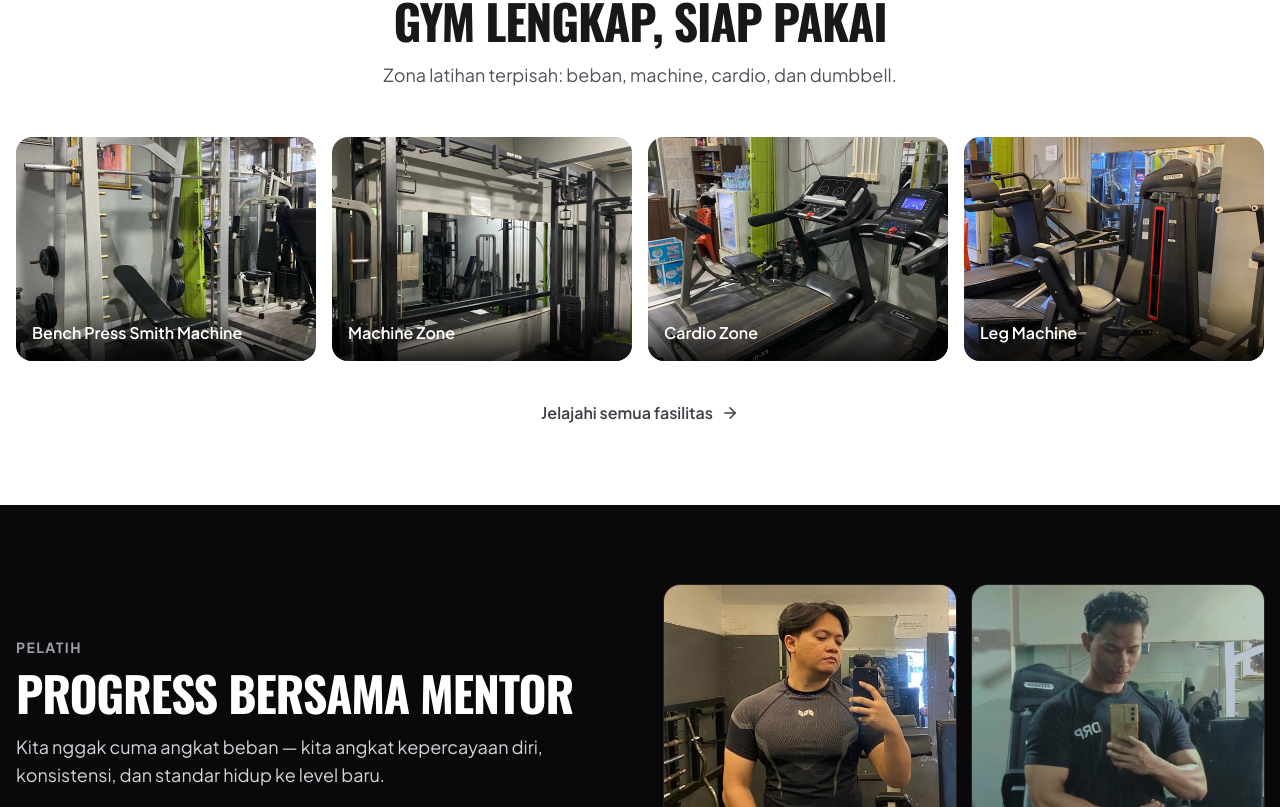
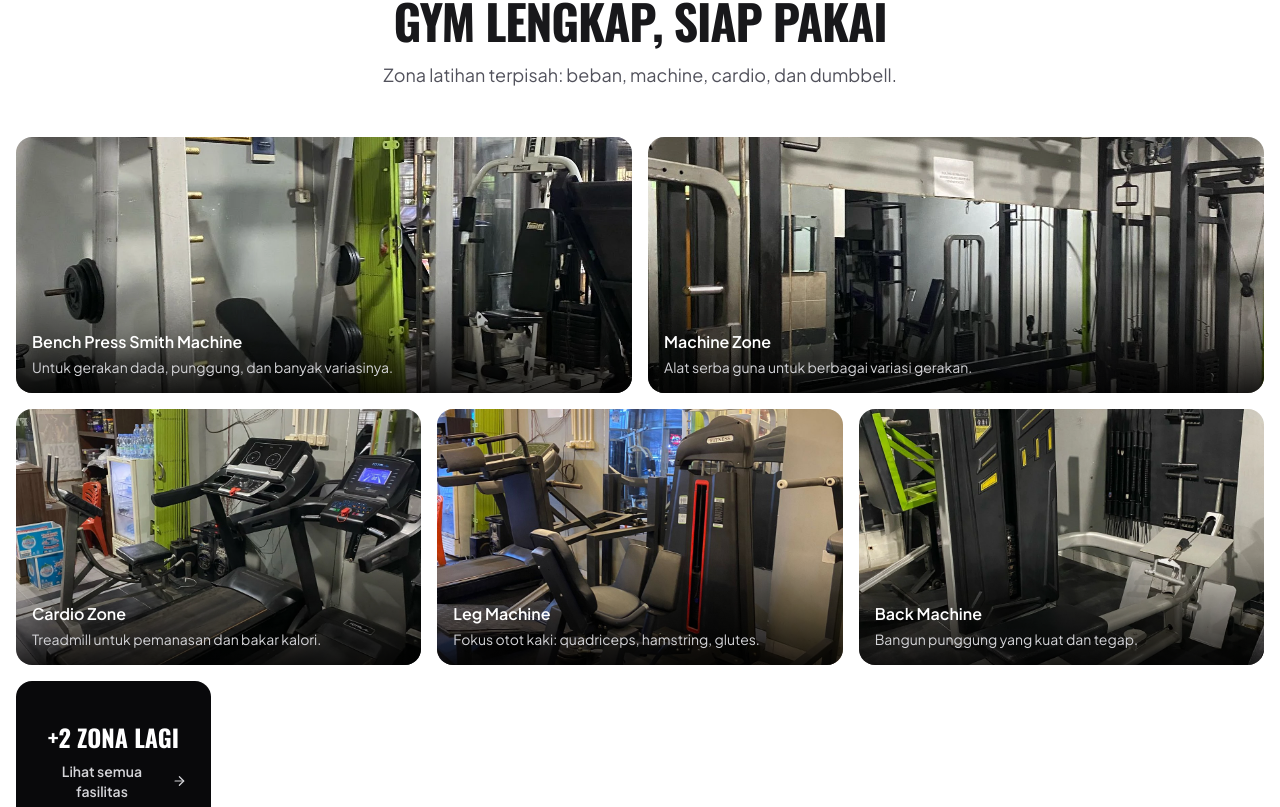
Before and after one commit to Reihannnn/drp-fitness, a Next.js app: page / in a window 1280 px wide. Shown: the part 1973-2780 px from the top of the page. Built offline with nearby package versions, Linux system fonts and the light colour scheme.

Commit message:
Unify facility cards with in-image descriptions, varied home grid

```diff
--- a/app/fasilitas/page.jsx
+++ b/app/fasilitas/page.jsx
@@ -1,5 +1,5 @@
-import Image from "next/image";
 import SectionHeading from "@/components/SectionHeading";
+import FacilityCard from "@/components/FacilityCard";
 import WhatsAppCTA from "@/components/WhatsAppCTA";
 import { facilities } from "@/data/site";
 
@@ -21,26 +21,7 @@ export default function FasilitasPage() {
         />
         <div className="mt-12 grid grid-cols-2 gap-4 lg:grid-cols-4">
           {facilities.map((f) => (
-            <article
-              key={f.title}
-              className={`relative overflow-hidden rounded-2xl ${
-                f.span ? "col-span-2 row-span-2" : ""
-              }`}
-            >
-              <Image
-                src={f.src}
-                alt={`${f.title} di DRP Fitness Gym Cibitung — ${f.desc}`}
-                width={f.span ? 800 : 400}
-                height={f.span ? 600 : 300}
-                loading="lazy"
-                sizes="(max-width: 768px) 50vw, 25vw"
-                className={`w-full object-cover ${f.span ? "h-80 lg:h-full lg:min-h-[420px]" : "h-52"}`}
-              />
-              <div className="absolute inset-x-0 bottom-0 bg-gradient-to-t from-black/85 to-transparent p-4">
-                <h2 className="font-semibold text-white md:text-lg">{f.title}</h2>
-                <p className="mt-1 text-sm text-zinc-300">{f.desc}</p>
-              </div>
-            </article>
+            <FacilityCard key={f.title} facility={f} TitleTag="h2" />
           ))}
         </div>
         <div className="mt-12 text-center">
--- a/app/page.jsx
+++ b/app/page.jsx
@@ -9,6 +9,7 @@ import {
   Clock,
 } from "lucide-react";
 import SectionHeading from "@/components/SectionHeading";
+import FacilityCard from "@/components/FacilityCard";
 import PriceCard from "@/components/PriceCard";
 import WhatsAppCTA from "@/components/WhatsAppCTA";
 import {
@@ -130,32 +131,27 @@ export default function Home() {
             title="Gym Lengkap, Siap Pakai"
             description="Zona latihan terpisah: beban, machine, cardio, dan dumbbell."
           />
-          <div className="mt-12 grid grid-cols-2 gap-4 lg:grid-cols-4">
-            {facilities.slice(0, 4).map((f) => (
-              <article
+          <div className="mt-12 grid grid-cols-2 gap-4 lg:grid-cols-6">
+            {facilities.slice(0, 5).map((f, i) => (
+              <FacilityCard
                 key={f.title}
-                className="relative overflow-hidden rounded-2xl"
-              >
-                <Image
-                  src={f.src}
-                  alt={`${f.title} di DRP Fitness Gym Cibitung`}
-                  width={400}
-                  height={300}
-                  loading="lazy"
-                  className="h-56 w-full object-cover"
-                />
-                <div className="absolute inset-x-0 bottom-0 bg-gradient-to-t from-black/80 to-transparent p-4">
-                  <h3 className="font-semibold text-white">{f.title}</h3>
-                </div>
-              </article>
+                facility={f}
+                imgClass="h-56 lg:h-64"
+                className={
+                  i < 2 ? "lg:col-span-3" : "lg:col-span-2"
+                }
+              />
             ))}
-          </div>
-          <div className="mt-10 text-center">
             <Link
               href="/fasilitas"
-              className="inline-flex items-center gap-2 font-semibold text-zinc-700 hover:text-zinc-950"
+              className="flex min-h-40 flex-col items-center justify-center gap-2 rounded-2xl bg-zinc-950 p-6 text-center text-white transition hover:bg-zinc-800"
             >
-              Jelajahi semua fasilitas <ArrowRight size={18} />
+              <span className="font-display text-2xl font-bold uppercase">
+                +2 Zona Lagi
+              </span>
+              <span className="inline-flex items-center gap-2 text-sm font-semibold text-zinc-300">
+                Lihat semua fasilitas <ArrowRight size={16} />
+              </span>
             </Link>
           </div>
         </div>
--- /dev/null
+++ b/components/FacilityCard.jsx
@@ -0,0 +1,30 @@
+import Image from "next/image";
+
+export default function FacilityCard({
+  facility,
+  className = "",
+  imgClass = "h-52 lg:h-64",
+  TitleTag = "h3",
+}) {
+  return (
+    <article className={`relative overflow-hidden rounded-2xl ${className}`}>
+      <Image
+        src={facility.src}
+        alt={`${facility.title} di DRP Fitness Gym Cibitung — ${facility.desc}`}
+        width={600}
+        height={450}
+        loading="lazy"
+        sizes="(max-width: 1024px) 50vw, 25vw"
+        className={`w-full object-cover ${imgClass}`}
+      />
+      <div className="absolute inset-x-0 bottom-0 bg-gradient-to-t from-black/85 via-black/40 to-transparent p-4 pt-12">
+        <TitleTag className="font-semibold text-white">
+          {facility.title}
+        </TitleTag>
+        <p className="mt-1 text-sm leading-snug text-zinc-300">
+          {facility.desc}
+        </p>
+      </div>
+    </article>
+  );
+}
--- a/data/site.js
+++ b/data/site.js
@@ -63,7 +63,6 @@ export const facilities = [
     src: "/image/facility/bench-press.webp",
     title: "Bench Press Smith Machine",
     desc: "Untuk gerakan dada, punggung, dan banyak variasinya.",
-    span: true,
   },
   {
     src: "/image/facility/all-in-one.webp",
```
